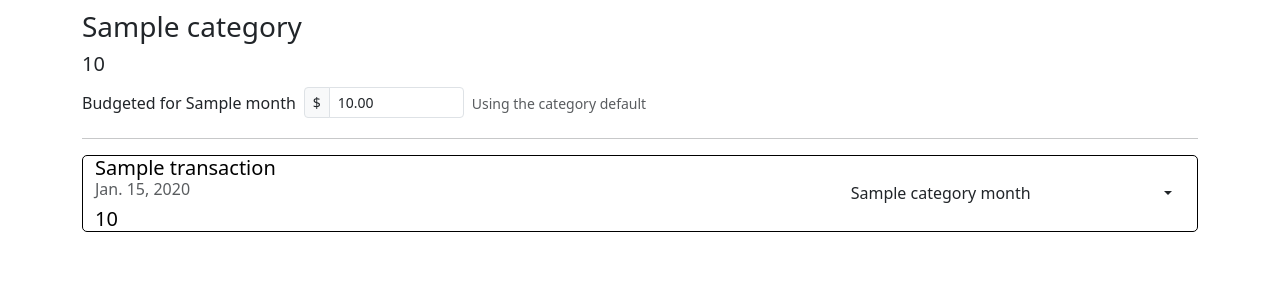
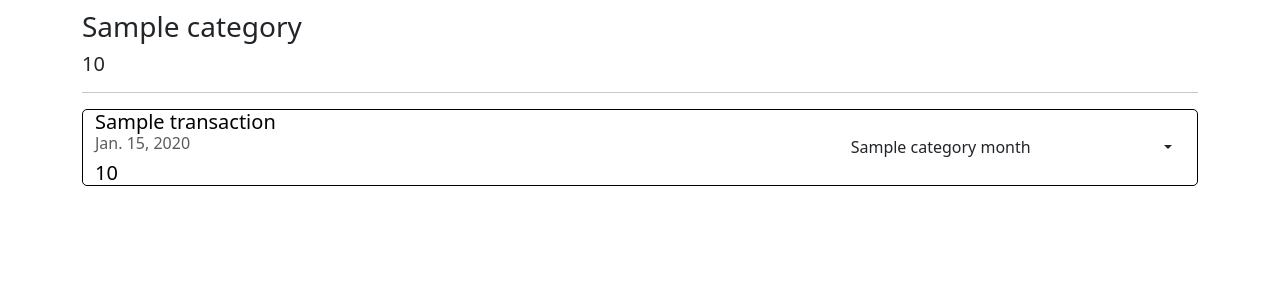
Before and after one commit to michaeldcarrell/simpli_budget, a Django app: template templates/budget/category.html in a window 1280 px wide. Shown: the part 56-356 px from the top of the page. Run offline with Django 5.2, Linux system fonts and the light colour scheme; the template is opened without the code that fills it: most values are stand-ins (such as "Sample title", 1, 10 or a date in 2020); some libraries are stand-ins or nearby versions.

Commit message:
Edit monthly budgeted amounts from the month overview
Move the per-month budgeted amount input from the category page onto each
row of the month overview. Clearing a field removes the month's override.

Co-Authored-By: Claude Opus 5.5 <noreply@anthropic.com>

```diff
--- a/static/budget/js/category.js
+++ b/static/budget/js/category.js
@@ -1,54 +1,15 @@
 let objs = {
     categorySelectors: document.getElementsByClassName("transaction-category-selector"),
-    amountInput: document.getElementById("category-month-amount"),
-    amountReset: document.getElementById("category-month-reset"),
-    amountDefaultNote: document.getElementById("category-month-default-note"),
+    categoryMonthContainer: document.getElementById("category-month"),
 }
 
 let controller = function() {
     let init = function() {
         let getCategoryMonth = function() {
             let category_id = parseInt(window.location.pathname.split('/').reverse()[0]);
-            let month_id = parseInt(objs.amountInput.dataset.yearMonth);
+            let month_id = parseInt(objs.categoryMonthContainer.dataset.yearMonth);
             objs.categoryMonth = new CategoryMonth(category_id, month_id);
         }();
-
-        let showCategoryMonth = function(categoryMonth) {
-            objs.amountInput.value = Number(categoryMonth.amount).toLocaleString('en-US', {
-                minimumFractionDigits: 2,
-                maximumFractionDigits: 2,
-            });
-            objs.amountInput.dataset.savedValue = objs.amountInput.value;
-            objs.amountReset.classList.toggle('d-none', !categoryMonth.is_override);
-            objs.amountDefaultNote.classList.toggle('d-none', categoryMonth.is_override);
-        }
-
-        let revertAmount = function(e) {
-            alert(e.message);
-            objs.amountInput.value = objs.amountInput.dataset.savedValue;
-        }
-
-        objs.amountInput.dataset.savedValue = objs.amountInput.value;
-        objs.amountInput.addEventListener('change', function() {
-            let raw = objs.amountInput.value.replace(/[$,\s]/g, '');
-            if (raw === objs.amountInput.dataset.savedValue.replace(/,/g, '')) {
-                return;
-            }
-            if (raw === '') {
-                // Clearing the field means "stop overriding this month"
-                objs.categoryMonth.clearAmount().then(showCategoryMonth).catch(revertAmount);
-                return;
-            }
-            objs.categoryMonth.setAmount(raw).then(showCategoryMonth).catch(revertAmount);
-        });
-        objs.amountInput.addEventListener('keydown', function(e) {
-            if (e.key === 'Enter') {
-                objs.amountInput.blur();
-            }
-        });
-        objs.amountReset.addEventListener('click', function() {
-            objs.categoryMonth.clearAmount().then(showCategoryMonth).catch(revertAmount);
-        });
 
         Array.from(objs.categorySelectors).forEach(function(categorySelector) {
             categorySelector.addEventListener('change', function() {
--- a/static/global/js/onboarding.js
+++ b/static/global/js/onboarding.js
@@ -19,10 +19,10 @@ let onboardingController = function() {
         },
         {
             page: '/',
-            selector: 'a.list-group-item[href*="/budget/category/"]',
+            selector: '.category-month-row',
             placement: 'top',
             title: 'Your categories',
-            body: 'Each row is a budget category for the month. Click one to see its transactions and how it compares to what you budgeted.'
+            body: 'Each row is a budget category for the month. Click one to see its transactions, or edit the Budgeted amount to change what you budgeted for just this month.'
         },
         {
             page: '/transactions/search',
--- a/templates/budget/category.html
+++ b/templates/budget/category.html
@@ -5,42 +5,9 @@
     <link href="{% static '/budget/css/category.css' %}" rel="stylesheet">
 {% endblock %}
 {% block body %}
-<div class="container">
+<div class="container" id="category-month" data-year-month="{{ category_month.year_month }}">
     <h3 style="margin-top: 10px;">{{ category_month.category.category_name }}</h3>
     <h5>{{ category_month.month_total_display }}</h5>
-    <div class="row g-2 align-items-center">
-        <div class="col-auto">
-            <label for="category-month-amount" class="col-form-label">Budgeted for {{ category_month.month.name_short }}</label>
-        </div>
-        <div class="col-auto">
-            <div class="input-group input-group-sm" style="max-width: 160px;">
-                <span class="input-group-text">$</span>
-                <input
-                    type="text"
-                    inputmode="decimal"
-                    id="category-month-amount"
-                    class="form-control"
-                    data-year-month="{{ category_month.year_month }}"
-                    value="{{ category_month.amount|floatformat:2 }}"
-                >
-            </div>
-        </div>
-        <div class="col-auto">
-            <button
-                type="button"
-                id="category-month-reset"
-                class="btn btn-sm btn-outline-secondary{% if not category_month.is_override %} d-none{% endif %}"
-            >
-                Reset to default ({{ category_month.category.budget_display }})
-            </button>
-            <span
-                id="category-month-default-note"
-                class="small text-body-secondary{% if category_month.is_override %} d-none{% endif %}"
-            >
-                Using the category default
-            </span>
-        </div>
-    </div>
     <hr/>
 {% for transaction in category_month.transactions %}
     <div class="row row-card category-month-transaction" style="margin-top: 5px;">
```
Also changed, not shown: static/budget/css/month_overview.css (+9 -0 lines), static/budget/js/month_overview.js (+42 -0 lines), templates/budget/month_overview.html (+21 -8 lines).
